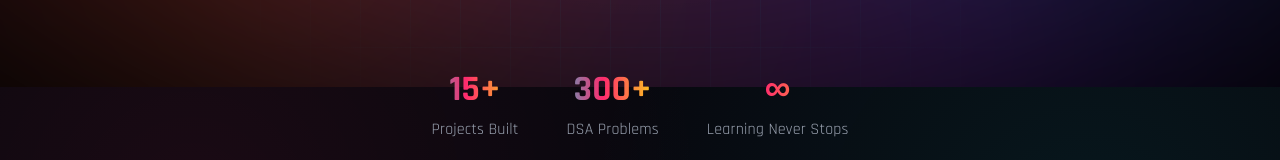
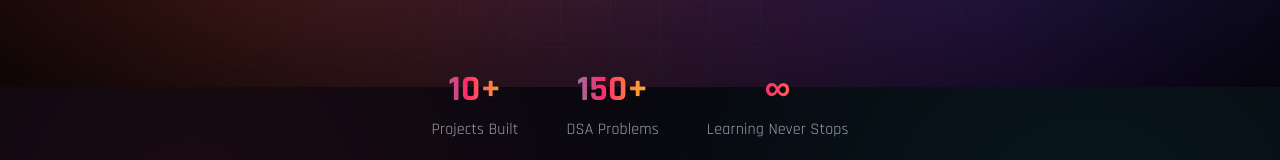
Before and after one commit to thakurshaurya/portfolio-app, a Next.js app: page / in a window 1280 px wide. Shown: the part 713-873 px from the top of the page. Built offline with nearby package versions, Linux system fonts and the light colour scheme.

Commit message:
Update project and DSA problem counts in Initialtxt

```diff
--- a/app/components/PageComponents/Initialtxt.tsx
+++ b/app/components/PageComponents/Initialtxt.tsx
@@ -98,12 +98,12 @@ const Initialtxt = () => {
           className="mt-20 flex flex-wrap justify-center gap-12"
         >
           <div>
-            <h2 className="text-4xl font-bold text-gradient-cyber">15+</h2>
+            <h2 className="text-4xl font-bold text-gradient-cyber">10+</h2>
             <p className="mt-2 text-gray-400">Projects Built</p>
           </div>
 
           <div>
-            <h2 className="text-4xl font-bold text-gradient-cyber">300+</h2>
+            <h2 className="text-4xl font-bold text-gradient-cyber">150+</h2>
             <p className="mt-2 text-gray-400">DSA Problems</p>
           </div>
 
```
